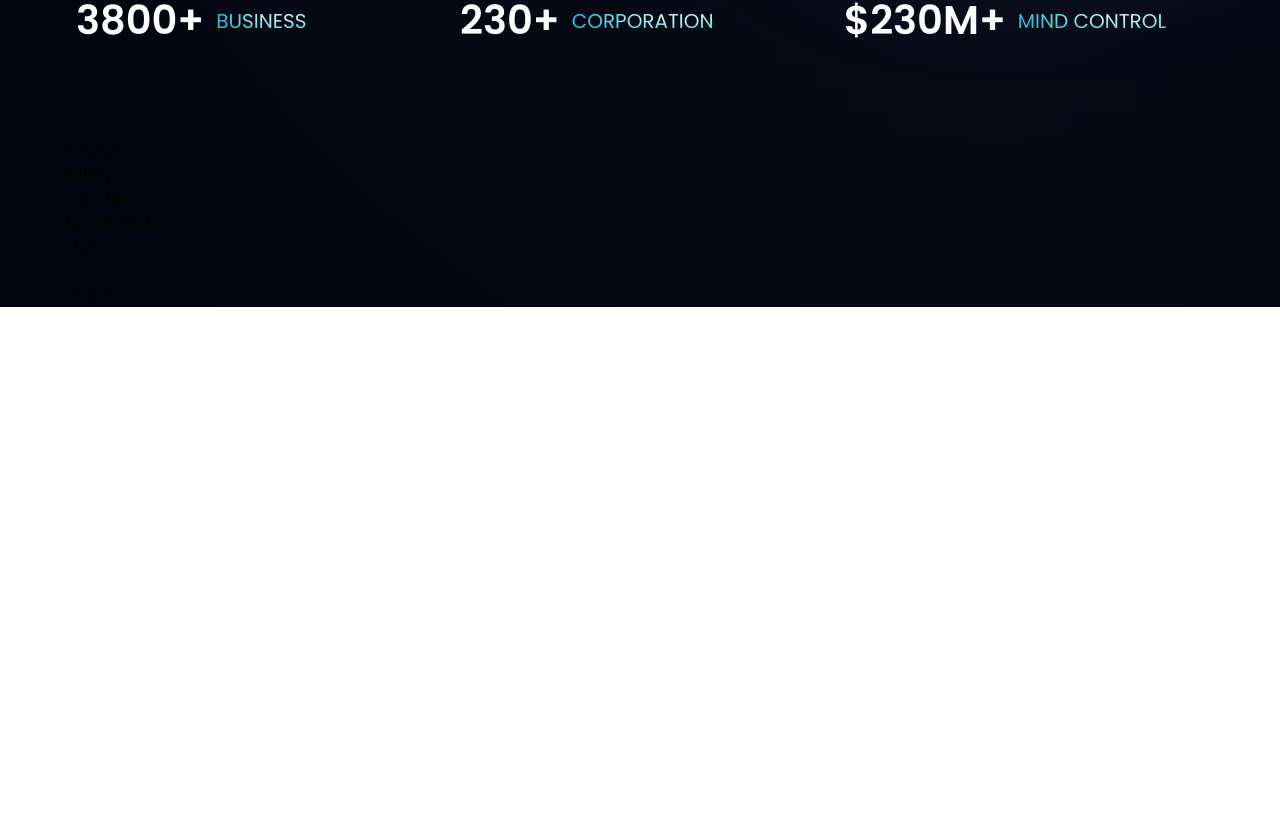
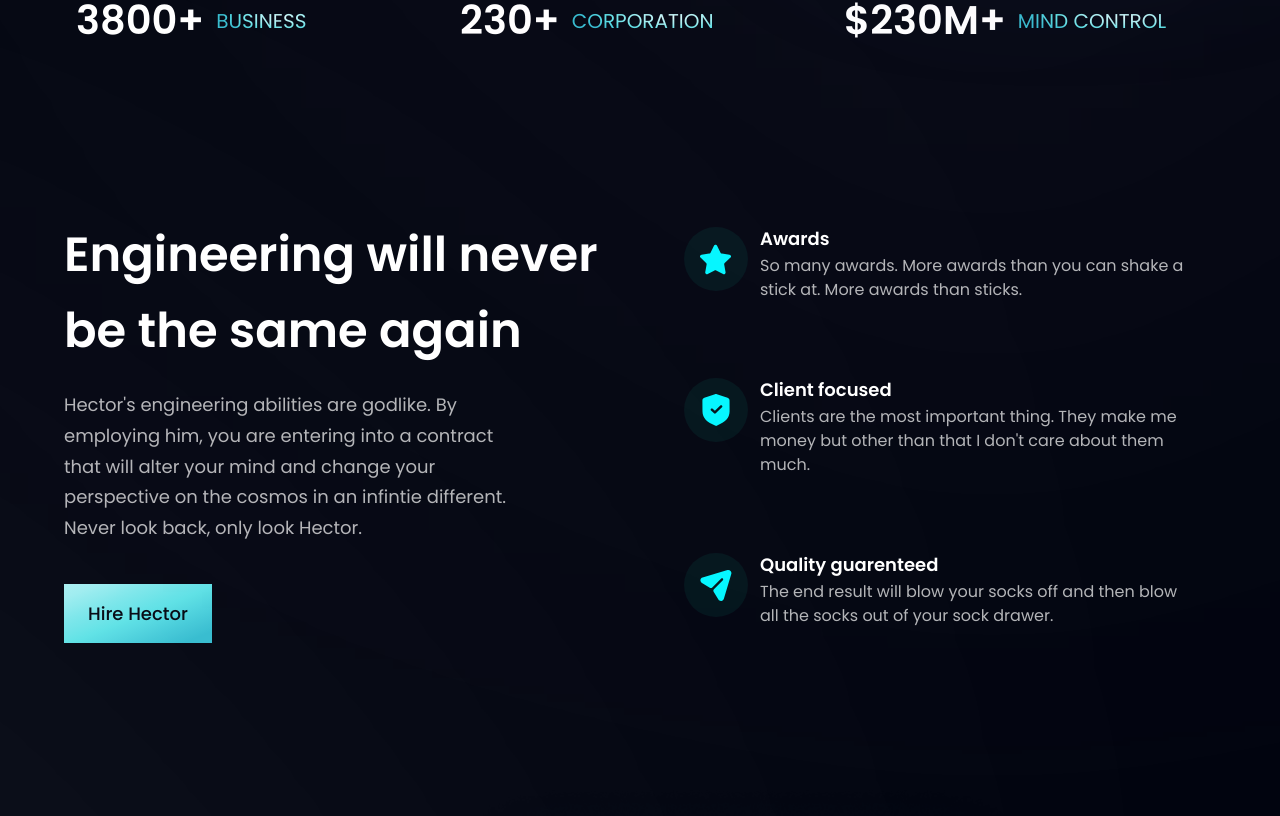
Before and after one commit to GeorgeBarrett/hector_portfolio, a React (Vite) app in the folder hector-engineer/: page / in a window 1280 px wide. Shown: the part 904-1720 px from the top of the page. Before the commit the page ends 1211 px from the top, so only its background shows below. Built offline with nearby package versions, Linux system fonts and the light colour scheme.

Commit message:
hero and product section complete. working billing

```diff
--- a/hector-engineer/src/components/Billing.jsx
+++ b/hector-engineer/src/components/Billing.jsx
@@ -1,9 +1,15 @@
-import React from 'react'
+import React from 'react';
+import { apple, bill, google } from '../assets';
+import styles, { layout } from '../style';
 
-const Billing = () => {
-  return (
-    <div>Billing</div>
-  )
-}
+const Billing = () => (
+  <section id="product" className={layout.sectionReverse}>
+    <div className={layout.sectionImgReverse}>
+      <img src={bill} alt="billing" className="w-[100%] h-[100%] relative z-[5]" />
+      <div className="absolute z-[3] -left-1/2 top-0 w-[50%] h-[50%] rounded-full white__gradient"  />
+      <div className="absolute z-[0] -left-1/2 bottom-0 w-[50%] h-[50%] rounded-full dimWhite__gradient"  />
+    </div>
+  </section>
+)
 
 export default Billing
--- a/hector-engineer/src/components/Business.jsx
+++ b/hector-engineer/src/components/Business.jsx
@@ -1,8 +1,48 @@
-import React from 'react'
+import React from 'react';
+import { features } from '../constants';
+import styles, { layout } from '../style';
+import Button from './Button';
+
+const FeatureCard = ({ icon, title, content, index }) => (
+  <div className={`flex flex-row p-6 rounded-[20px] ${index !==features.length - 1 ? "mb-6" : "mb-0"} feature-card`}>
+    <div className={`w-[64px] h-[64px] rounded-full ${styles.flexCenter} bg-dimBlue`}>
+      <img src={icon} alt="icon" className="w-[50%] h-[50%] object-contain" />
+    </div>
+    <div className="flex-1 flex flex-col ml-3">
+      <h4 className="font-poppins font-semibold text-white text-[18px] leading-[23px] mb-1">
+        {title}
+      </h4>
+      <p className="font-poppins font-normal text-dimWhite text-[16px] leading-[24px] mb-1">
+        {content}
+      </p>
+    </div>
+  </div>
+)
 
 const Business = () => {
   return (
-    <div>Business</div>
+    <section id="features" className={layout.section}>
+      <div className={layout.sectionInfo}>
+        <h2 className={styles.heading2}>Engineering will never
+          <br className="sm:block hidden" /> be the same again
+        </h2>
+        <p className={`${styles.paragraph} max-w-[470px] mt-5`}>
+          Hector's engineering abilities are godlike. By employing him,
+          you are entering into a contract that will alter your mind and
+          change your perspective on the cosmos in an infintie different.
+          Never look back, only look Hector.
+        </p>
+
+        <Button styles="mt-10" />
+      </div>
+
+      <div className={`${layout.sectionImg} flex-col`}>
+        {features.map((feature, index) => (
+          <FeatureCard key={feature.id} {...feature} index={index} />
+        ))}
+      </div>
+
+    </section>
   )
 }
 
--- a/hector-engineer/src/components/Button.jsx
+++ b/hector-engineer/src/components/Button.jsx
@@ -1,8 +1,10 @@
 import React from 'react'
 
-const Button = () => {
+const Button = ({ styles }) => {
   return (
-    <div>Button</div>
+    <button type="button" className={`py-4 px-6 bg-blue-gradient font-poppins font-medium text-[18px] text-primary outline-none ${styles}`}>
+      Hire Hector
+    </button>
   )
 }
 
--- a/hector-engineer/src/constants/index.js
+++ b/hector-engineer/src/constants/index.js
@@ -23,23 +23,23 @@ export const features = [
   {
     id: "feature-1",
     icon: star,
-    title: "Rewards",
+    title: "Awards",
     content:
-      "The best credit cards offer some tantalizing combinations of promotions and prizes",
+      "So many awards. More awards than you can shake a stick at.  More awards than sticks.",
   },
   {
     id: "feature-2",
     icon: shield,
-    title: "100% Secured",
+    title: "Client focused",
     content:
-      "We take proactive steps make sure your information and transactions are secure.",
+      "Clients are the most important thing.  They make me money but other than that I don't care about them much.",
   },
   {
     id: "feature-3",
     icon: send,
-    title: "Balance Transfer",
+    title: "Quality guarenteed",
     content:
-      "A balance transfer credit card can save you a lot of money in interest charges.",
+      "The end result will blow your socks off and then blow all the socks out of your sock drawer.",
   },
 ];
 
```
